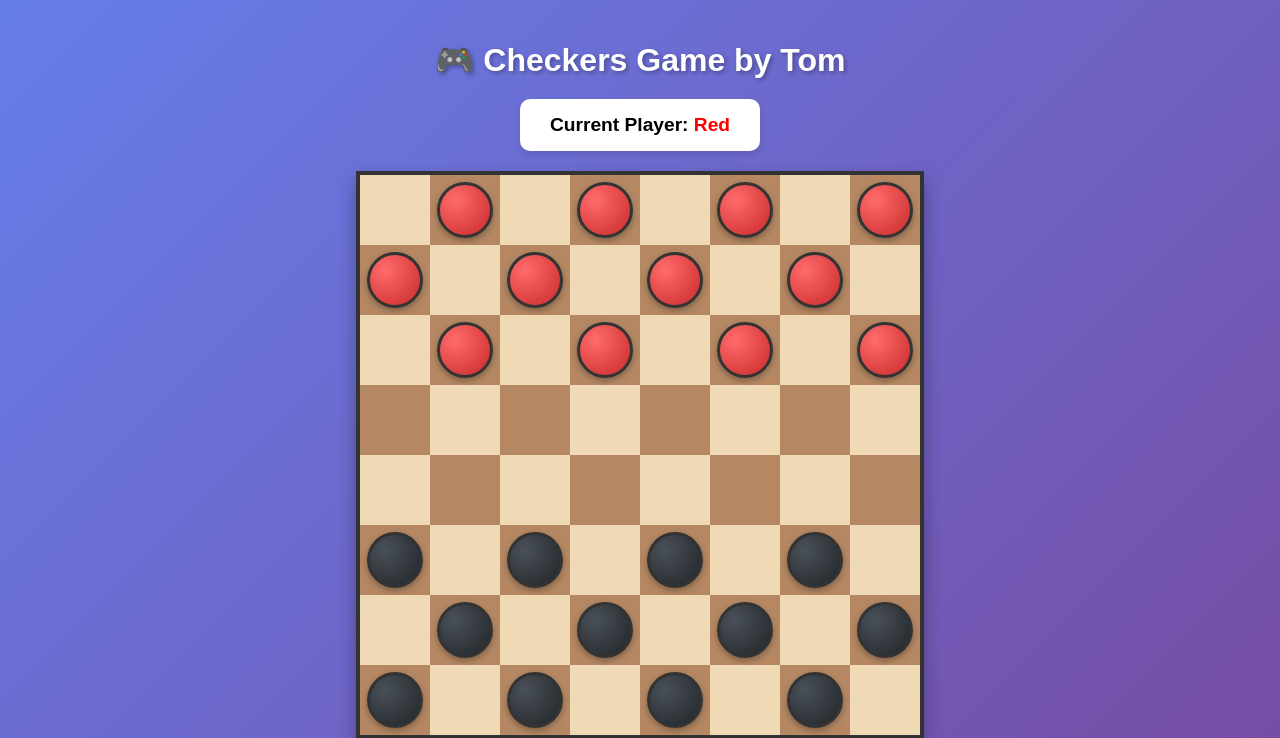
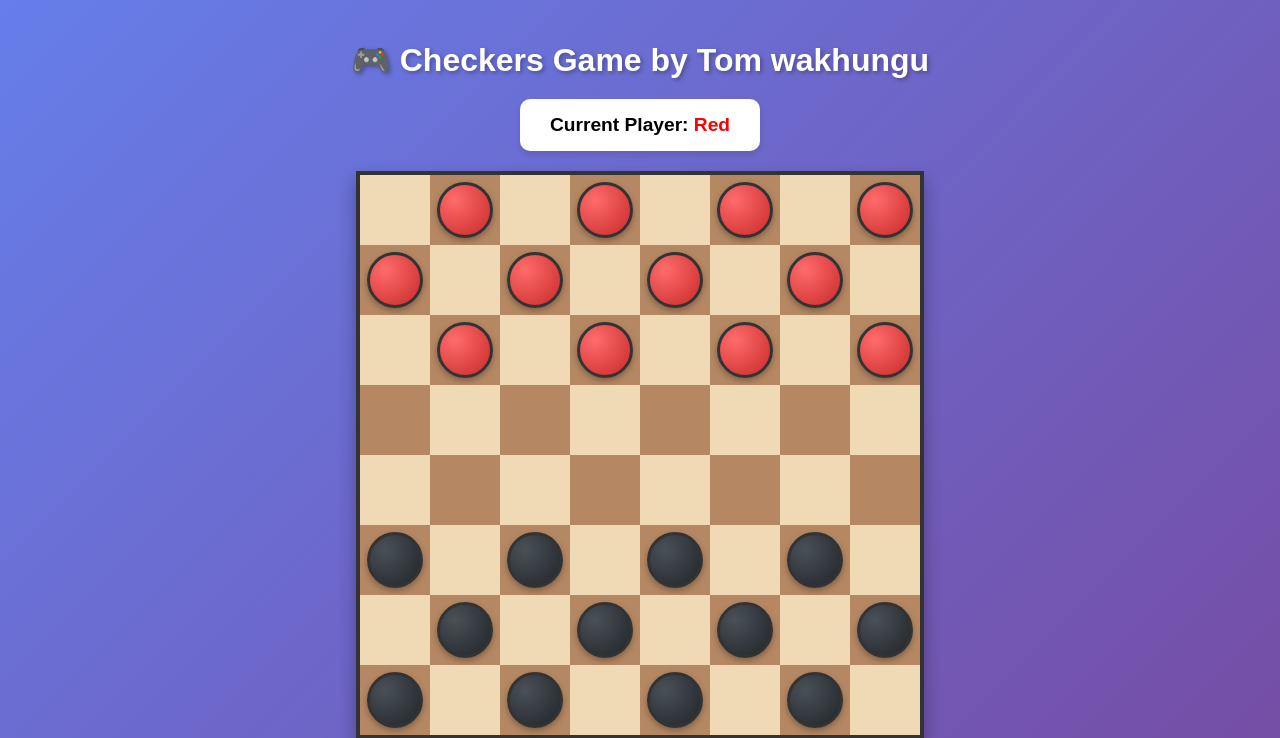
Before and after one commit to tomwakhungu/checkers-game, a Flask app: page / in a window 1280 px wide. Shown: the top 738 px of the page. Run offline with Flask 3, Linux system fonts and the light colour scheme.

Commit message:
change header 2

```diff
--- a/templates/index.html
+++ b/templates/index.html
@@ -126,7 +126,7 @@
     </style>
 </head>
 <body>
-    <h1>🎮 Checkers Game by Tom</h1>
+    <h1>🎮 Checkers Game by Tom wakhungu</h1>
 
     <div class="game-info">
         <div class="current-player">
```
